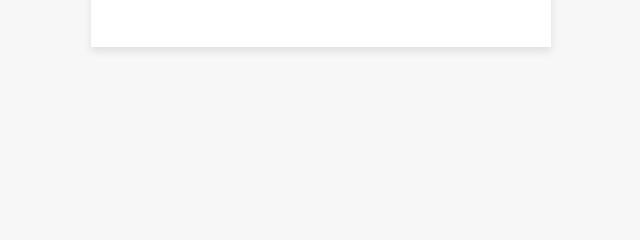
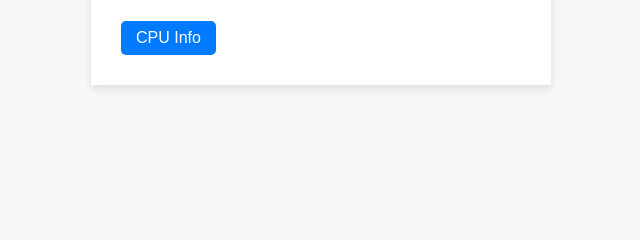
Before and after one commit to santosh-at-github/instance-info-apps, a Flask app: page / in a window 1280 px wide. Shown: the part 287-527 px from the top of the page, without its empty margins (319-959 px from the left). Run offline with Flask 2, Linux system fonts and the light colour scheme; data that the repository does not hold is empty.

Commit message:
added cpu_info page

```diff
--- a/Python/python-instance-info-app/app.py
+++ b/Python/python-instance-info-app/app.py
@@ -31,5 +31,16 @@ def get_instance_info():
                            availability_zone=availability_zone,
                            cpu_architecture=cpu_architecture)
 
+@app.route('/cpu-info')
+def cpu_info():
+    cpu_info_file = '/proc/cpuinfo'
+    try:
+        with open(cpu_info_file, 'r') as file:
+            cpu_info_content = file.read()
+    except Exception as e:
+        cpu_info_content = f"Error reading {cpu_info_file}: {e}"
+
+    return render_template("cpu_info.html", cpu_info_content=cpu_info_content)
+
 if __name__ == '__main__':
     app.run(host='0.0.0.0', port=80)
--- a/Python/python-instance-info-app/static/style.css
+++ b/Python/python-instance-info-app/static/style.css
@@ -37,3 +37,21 @@ span {
 }
 
 /* Add more custom styles here to further enhance the appearance */
+
+.links {
+    margin-top: 20px;
+}
+
+.links a {
+    display: inline-block;
+    margin-right: 10px;
+    padding: 8px 15px;
+    background-color: #007bff;
+    color: #ffffff;
+    text-decoration: none;
+    border-radius: 5px;
+}
+
+.links a:hover {
+    background-color: #0056b3;
+}
--- a/Python/python-instance-info-app/templates/index.html
+++ b/Python/python-instance-info-app/templates/index.html
@@ -29,6 +29,9 @@
                 <span id="cpu-architecture">{{ cpu_architecture }}</span>
             </li>
         </ul>
+        <div class="links">
+            <a href="/cpu-info">CPU Info</a>
+        </div>
     </div>
     <script src="/static/script.js"></script>
 </body>
```
Also changed, not shown: Python/python-instance-info-app/templates/cpu_info.html (added, +17 -0 lines).
